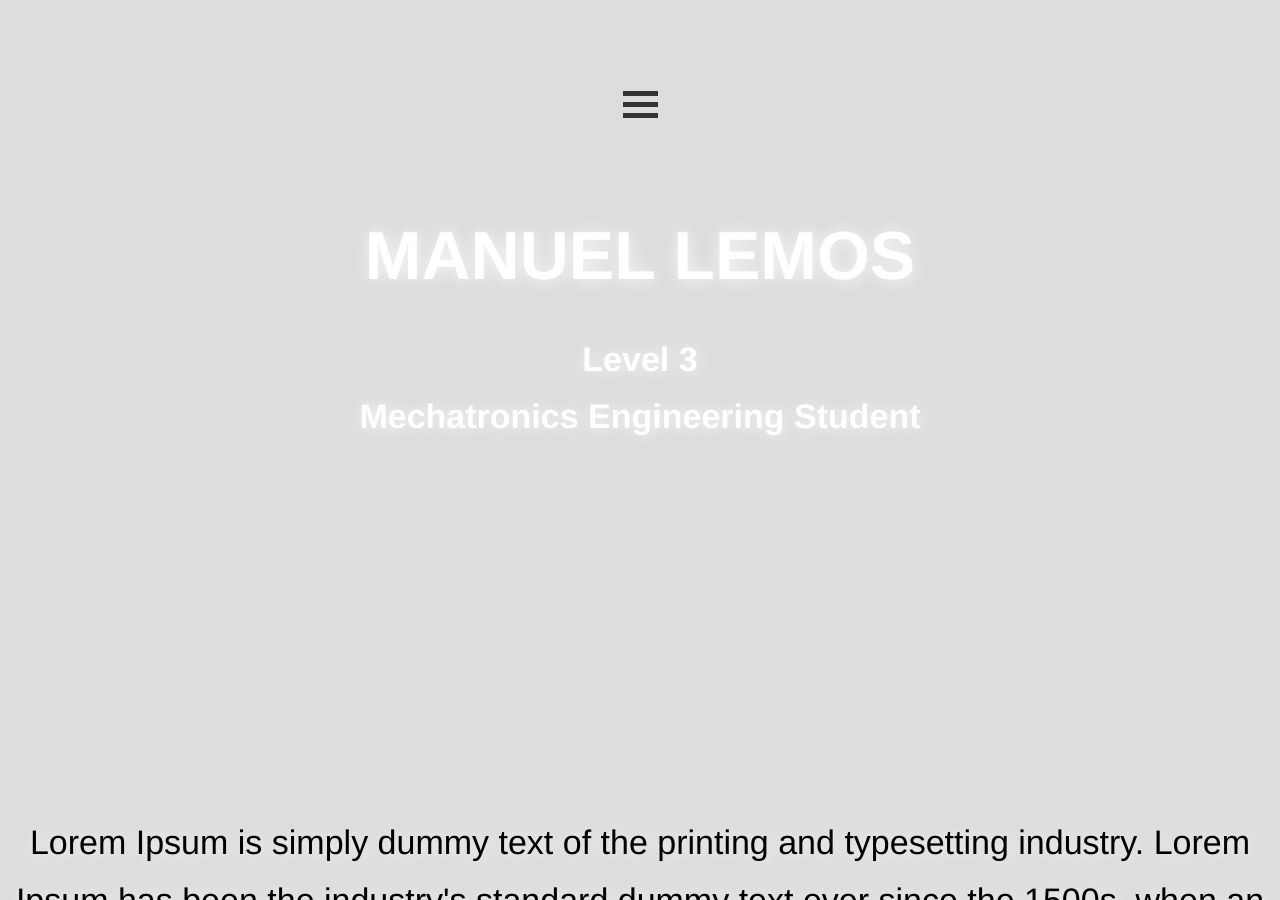
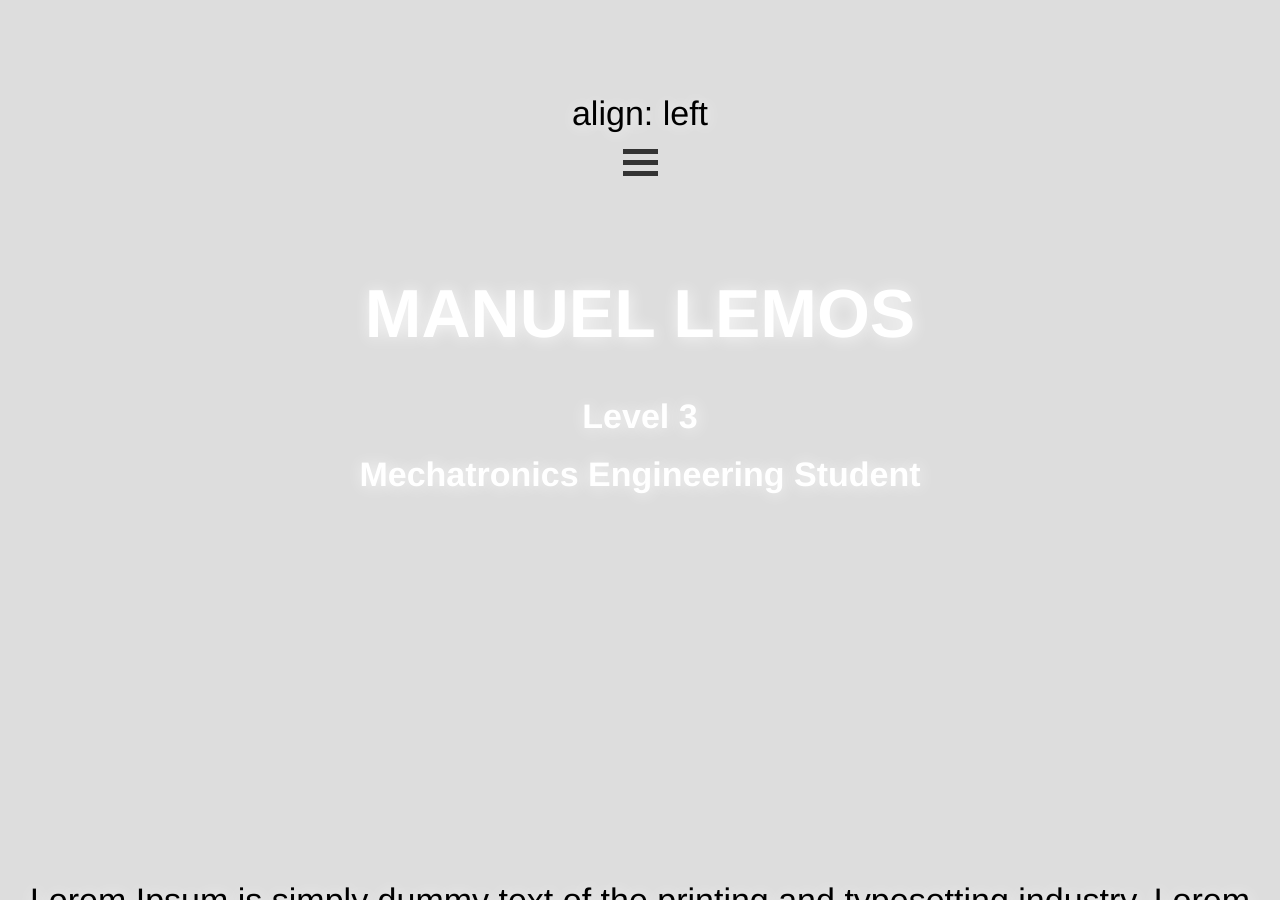
Before and after one commit to MannyLemos/MannyLemos.github.io, a Jekyll site: the page index.html, which Jekyll copies as it is, in a window 1280 px wide and 900 px high. Built offline with Jekyll 4.4.1, drawn with Linux system fonts in a browser that asks for light colours; nearby versions of some CDN libraries; a script that is not in the unit is left out.

Commit message:
Update index.html

```diff
--- a/index.html
+++ b/index.html
@@ -1,4 +1,5 @@
 <body>
+	<div> align: left </div>
 <div class="container" onclick="myFunction(this)">
   <div class="bar1"></div>
   <div class="bar2"></div>
```
